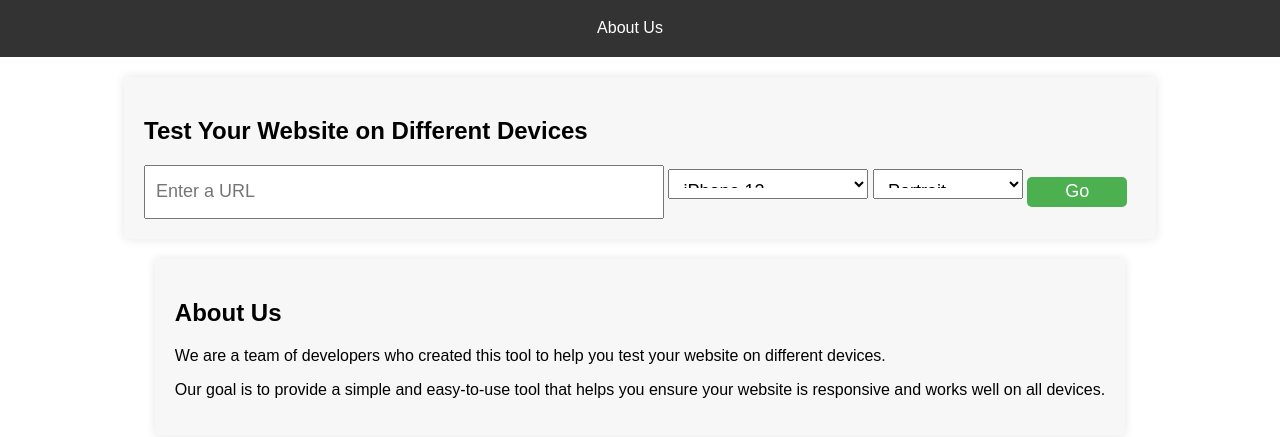
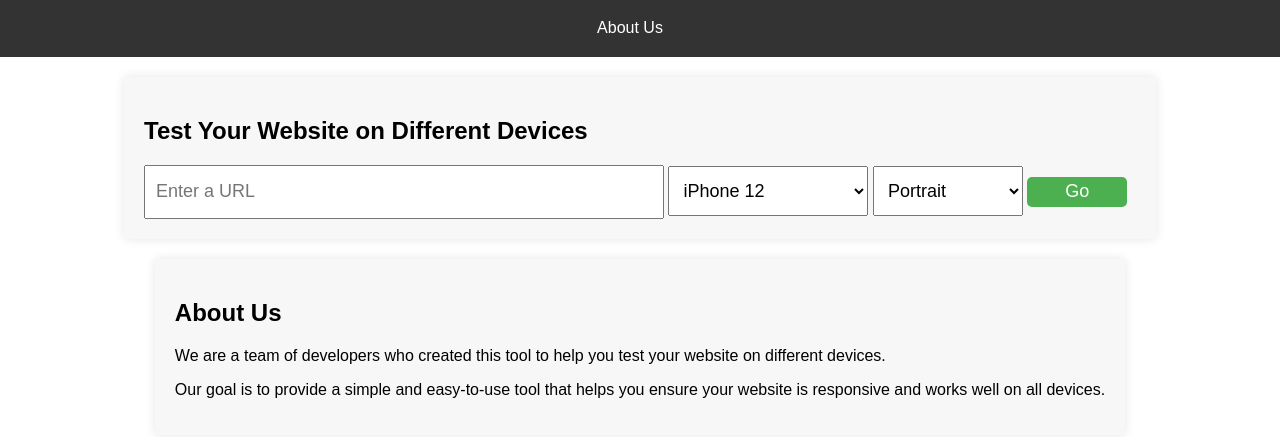
Before and after one commit to smthubakgale/Resposinator, a plain HTML site: page index.html in a window 1280 px wide. Shown: the part 81-518 px from the top of the page. Drawn offline with Linux system fonts and the light colour scheme.

Commit message:
Update styles.css

```diff
--- a/styles.css
+++ b/styles.css
@@ -27,10 +27,6 @@ header nav a {
   text-decoration: none;
 }
 
-select {
-  height: 50px;
-}
-
 main {
   display: flex;
   flex-direction: column;
@@ -58,14 +54,14 @@ section {
 
 #device-select {
   width: 200px;
-  height: 30px;
+  height: 50px;
   font-size: 18px;
   padding: 10px;
 }
 
 #orientation-select {
   width: 150px;
-  height: 30px;
+  height: 50px;
   font-size: 18px;
   padding: 10px;
 }
```
